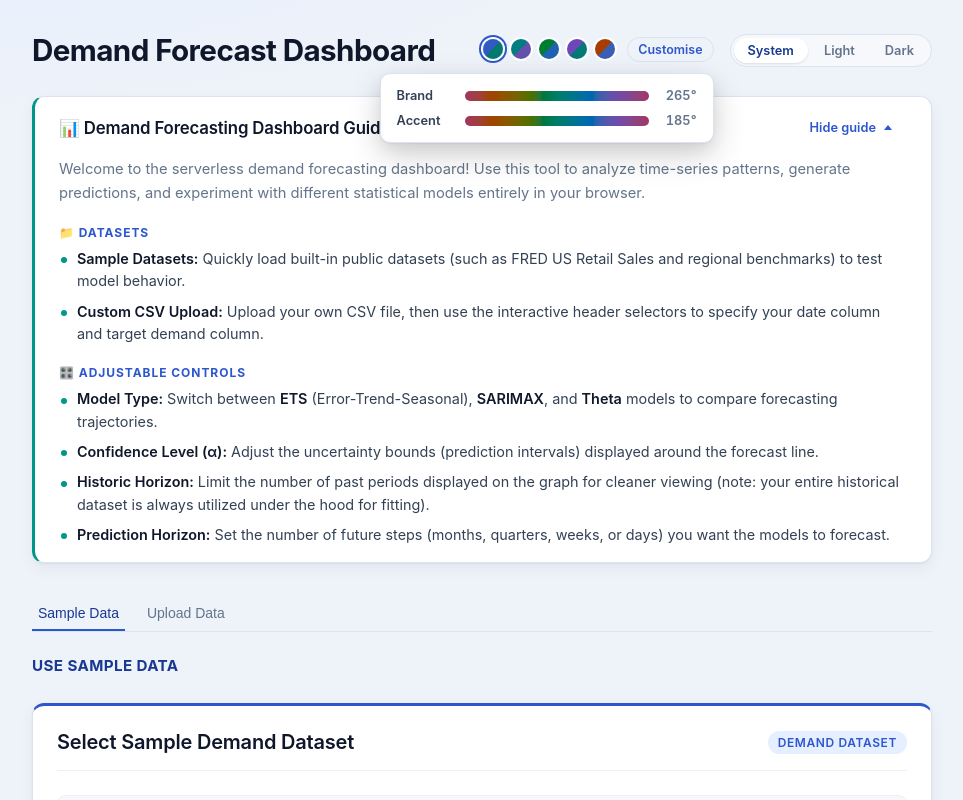
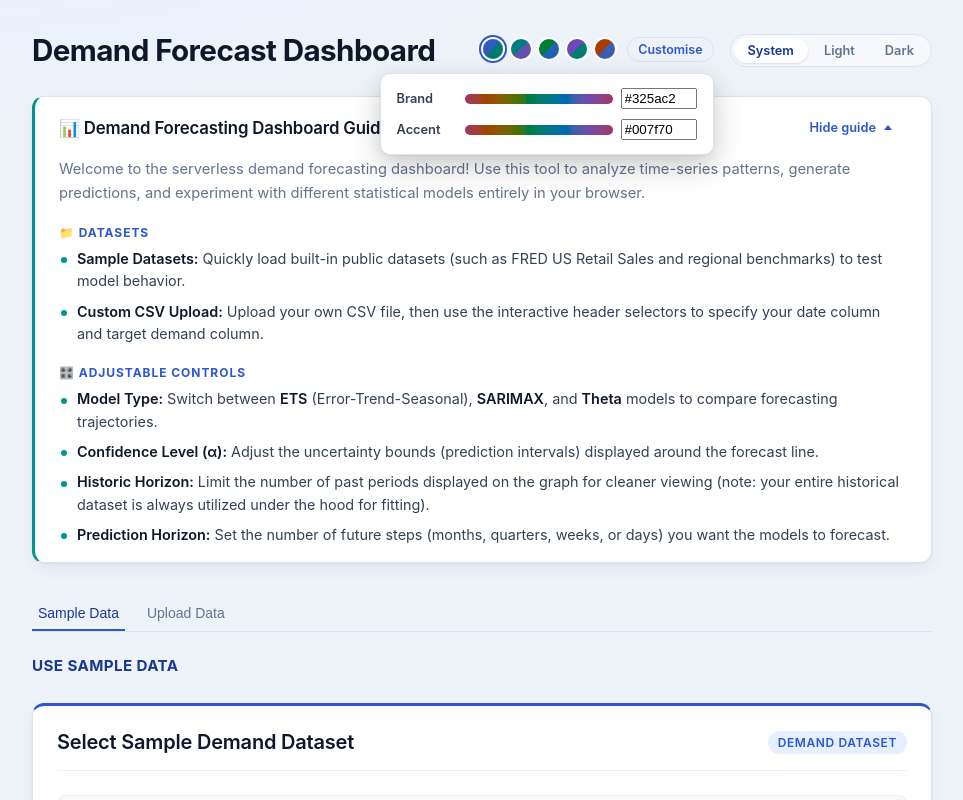
Before and after one commit to christopherdgibson/demand-forecasting-dashboard, a React (Vite) app: page / in a window 1280 px wide. Both pictures are taken after a click on the button "Customise". Shown: the top 800 px of the page, without its empty margins (158-1121 px from the left). Built offline with nearby package versions, Linux system fonts and the light colour scheme.

Commit message:
Include custom hex conversion #demand-dash

```diff
--- a/src/App/styles.css
+++ b/src/App/styles.css
@@ -2,9 +2,16 @@
 :root {
   --hue: 265;
   --hue-accent: 185;
+
+  --radius: 12px;
+  --font-sans: -apple-system, BlinkMacSystemFont, "Segoe UI", Roboto, Helvetica, Arial, sans-serif;
+  --font-mono: ui-monospace, SFMono-Regular, Menlo, Consolas, monospace;
+
+  --btn-bg: linear-gradient(135deg, var(--brand), var(--accent));
 }
 
-[data-theme="light"] {
+[data-theme="light"],
+:root:not([data-theme])  {
   color-scheme: light;
   --bg: #eef2f9;
   --surface: #ffffff;
@@ -18,27 +25,23 @@
   --brand:        oklch(0.50 0.19 var(--hue));
   --brand-strong: oklch(0.38 0.15 var(--hue));
   --brand-soft:   oklch(0.95 0.03 var(--hue));
-  --accent: oklch(0.60 0.12 var(--hue-accent));
-  --accent-soft: oklch(0.95 0.02 var(--hue-accent));
+  --on-brand:   #ffffff;
+  --accent:       oklch(0.60 0.12 var(--hue-accent));
+  --accent-soft:  oklch(0.95 0.02 var(--hue-accent));
   --focus-ring:   oklch(0.50 0.19 var(--hue) / 0.25);
 
   /* --brand: #1d4ed8;
   --brand-strong: #1e3a8a;
-  --brand-soft: #e8efff; */
-  --accent-rgb: 13, 148, 136;
-  /* --accent: rgb(var(--accent-rgb));
+  --brand-soft: #e8efff;
+  --accent: rgb(var(--accent-rgb));
   --focus-ring: rgb(29 78 216 / 0.22); */
 
   --danger: #dc2626;
   --danger-soft: #fef2f2;
   --overlay: rgb(15 23 42 / 0.5);
 
-  --btn-bg: linear-gradient(135deg, var(--brand), var(--accent));
   --swatch-l: 0.50;
   --shadow: 0 1px 2px rgb(15 23 42 / 0.05), 0 6px 16px rgb(15 23 42 / 0.05);
-  --radius: 12px;
-  --font-sans: -apple-system, BlinkMacSystemFont, "Segoe UI", Roboto, Helvetica, Arial, sans-serif;
-  --font-mono: ui-monospace, SFMono-Regular, Menlo, Consolas, monospace;
 }
 
 [data-theme="dark"] {
@@ -55,11 +58,11 @@
   --brand:        oklch(0.74 0.14 var(--hue));
   --brand-strong: oklch(0.84 0.10 var(--hue));
   --brand-soft:   oklch(0.74 0.14 var(--hue) / 0.15);
+  --on-brand:     oklch(0.18 0.03 var(--hue));
   --accent:       oklch(0.78 0.12 var(--hue-accent));
   --accent-soft:  oklch(0.78 0.12 var(--hue-accent) / 0.25);
   --focus-ring:   oklch(0.74 0.14 var(--hue) / 0.30);
 
-  --btn-bg: linear-gradient(135deg, var(--brand), var(--accent));
   --swatch-l: 0.74;
 
   /* --brand: #60a5fa;
@@ -391,7 +394,7 @@ input[type="range"] { accent-color: var(--brand); }
 
 .primary-button {
   background: var(--brand);
-  color: #fff;
+  color: var(--on-brand);
   border: 1px solid transparent;
 }
 .primary-button:hover:not(:disabled)  { filter: brightness(1.1); }
--- a/src/components/HuePicker/index.tsx
+++ b/src/components/HuePicker/index.tsx
@@ -1,5 +1,6 @@
 import { useEffect, useId, useRef, useState } from 'react';
 import { HueKeys, HUE_PRESETS, type HueSettings } from '../../hooks/useHue';
+import { hexToOklch, oklchToHex } from '../../utils/colorUtils';
 
 import './styles.css';
 
@@ -7,28 +8,6 @@ interface HuePickerProps {
   value: HueSettings;
   activePreset: keyof typeof HUE_PRESETS | null;
   onChange: (v: HueSettings) => void;
-}
-
-function HueSlider({ label, value, onChange }: {
-  label: string; value: number; onChange: (n: number) => void;
-}) {
-  const id = useId();
-  return (
-    <div className="hue-slider-row">
-      <label htmlFor={id}>{label}</label>
-      <input
-        id={id}
-        className="hue-slider"
-        type="range"
-        min={0}
-        max={359}
-        value={value}
-        onChange={(e) => onChange(Number(e.target.value))}
-        style={{ ['--h' as string]: value }}
-      />
-      <output>{value}°</output>
-    </div>
-  );
 }
 
 export function HuePicker({ value, activePreset, onChange }: HuePickerProps) {
@@ -110,3 +89,58 @@ export function HuePicker({ value, activePreset, onChange }: HuePickerProps) {
     </div>
   );
 }
+
+
+function HueSlider({ label, value, onChange }: {
+  label: string; value: number; onChange: (n: number) => void;
+}) {
+  const id = useId();
+  return (
+    <div className="hue-slider-row">
+      <label htmlFor={id}>{label}</label>
+      <input
+        id={id}
+        className="hue-slider"
+        type="range"
+        min={0}
+        max={359}
+        value={value}
+        onChange={(e) => onChange(Number(e.target.value))}
+        style={{ ['--h' as string]: value }}
+      />
+      <HexField hue={value} chroma={0.17} onCommit={onChange} />
+      {/* <output>{value}°</output> */}
+    </div>
+  );
+}
+
+function HexField({ hue, chroma, onCommit }: {
+  hue: number; chroma: number; onCommit: (hue: number) => void;
+}) {
+  const [draft, setDraft] = useState<string | null>(null);
+
+  const L = parseFloat(
+    getComputedStyle(document.documentElement).getPropertyValue('--swatch-l')
+  ) || 0.5;
+  const shown = draft ?? oklchToHex(L, chroma, hue);
+
+  const commit = () => {
+    if (draft === null) return;
+    const parsed = hexToOklch(draft);
+    if (parsed) onCommit(Math.round(parsed.h));
+    setDraft(null);
+  };
+
+  return (
+    <input
+      className="hue-hex"
+      value={shown}
+      maxLength={7}
+      spellCheck={false}
+      aria-label="Hex colour"
+      onChange={(e) => setDraft(e.target.value)}
+      onBlur={commit}
+      onKeyDown={(e) => e.key === 'Enter' && commit()}
+    />
+  );
+}
--- a/src/components/HuePicker/styles.css
+++ b/src/components/HuePicker/styles.css
@@ -29,7 +29,7 @@
 
 .hue-slider-row {
   display: grid;
-  grid-template-columns: 56px 1fr 40px;
+  grid-template-columns: 56px 1fr 76px;
   align-items: center;
   gap: 10px;
   font-size: 0.8rem;
--- /dev/null
+++ b/src/utils/colorUtils.ts
@@ -0,0 +1,40 @@
+const toLinear = (c: number) => (c <= 0.04045 ? c / 12.92 : ((c + 0.055) / 1.055) ** 2.4);
+const toSrgb   = (c: number) => (c <= 0.0031308 ? 12.92 * c : 1.055 * c ** (1 / 2.4) - 0.055);
+
+export function hexToOklch(input: string) {
+  let s = input.trim().replace(/^#/, '');
+  if (s.length === 3) s = s.split('').map((ch) => ch + ch).join('');
+  if (!/^[0-9a-f]{6}$/i.test(s)) return null;
+
+  const n = parseInt(s, 16);
+  const r = toLinear(((n >> 16) & 255) / 255);
+  const g = toLinear(((n >> 8) & 255) / 255);
+  const b = toLinear((n & 255) / 255);
+
+  const l = Math.cbrt(0.4122214708 * r + 0.5363325363 * g + 0.0514459929 * b);
+  const m = Math.cbrt(0.2119034982 * r + 0.6806995451 * g + 0.1073969566 * b);
+  const z = Math.cbrt(0.0883024619 * r + 0.2817188376 * g + 0.6299787005 * b);
+
+  const L = 0.2104542553 * l + 0.793617785 * m - 0.0040720468 * z;
+  const A = 1.9779984951 * l - 2.428592205 * m + 0.4505937099 * z;
+  const B = 0.0259040371 * l + 0.7827717662 * m - 0.808675766 * z;
+
+  return { l: L, c: Math.hypot(A, B), h: (Math.atan2(B, A) * 180 / Math.PI + 360) % 360 };
+}
+
+export function oklchToHex(L: number, C: number, h: number) {
+  const A = C * Math.cos(h * Math.PI / 180);
+  const B = C * Math.sin(h * Math.PI / 180);
+
+  const l = (L + 0.3963377774 * A + 0.2158037573 * B) ** 3;
+  const m = (L - 0.1055613458 * A - 0.0638541728 * B) ** 3;
+  const z = (L - 0.0894841775 * A - 1.291485548 * B) ** 3;
+
+  const rgb = [
+    4.0767416621 * l - 3.3077115913 * m + 0.2309699292 * z,
+    -1.2684380046 * l + 2.6097574011 * m - 0.3413193965 * z,
+    -0.0041960863 * l - 0.7034186147 * m + 1.707614701 * z,
+  ].map((v) => Math.round(Math.min(1, Math.max(0, toSrgb(v))) * 255));
+
+  return '#' + rgb.map((v) => v.toString(16).padStart(2, '0')).join('');
+}
```
